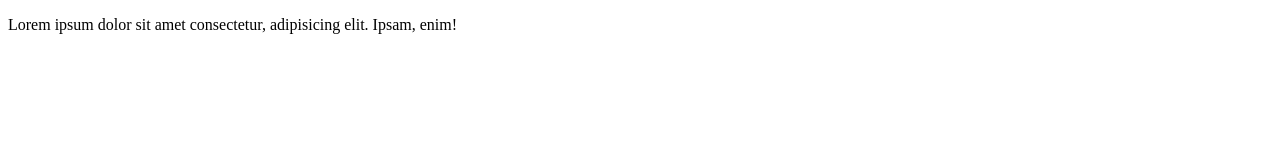
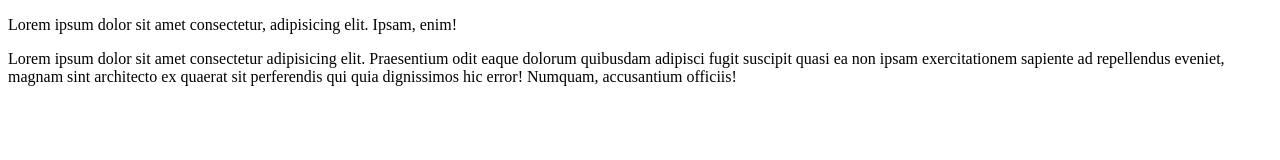
Before and after one commit to OscarRC21/Mi-prueba, a plain HTML site: page index.html in a window 1280 px wide. Drawn offline with Linux system fonts and the light colour scheme.

Commit message:
otra modificación

```diff
--- a/index.html
+++ b/index.html
@@ -13,6 +13,9 @@
                 Lorem ipsum dolor sit amet consectetur, adipisicing elit. Ipsam, enim!
             </p>
         </div>
+        <p>
+            Lorem ipsum dolor sit amet consectetur adipisicing elit. Praesentium odit eaque dolorum quibusdam adipisci fugit suscipit quasi ea non ipsam exercitationem sapiente ad repellendus eveniet, magnam sint architecto ex quaerat sit perferendis qui quia dignissimos hic error! Numquam, accusantium officiis!
+        </p>
     </div>
 
 </body>
```
